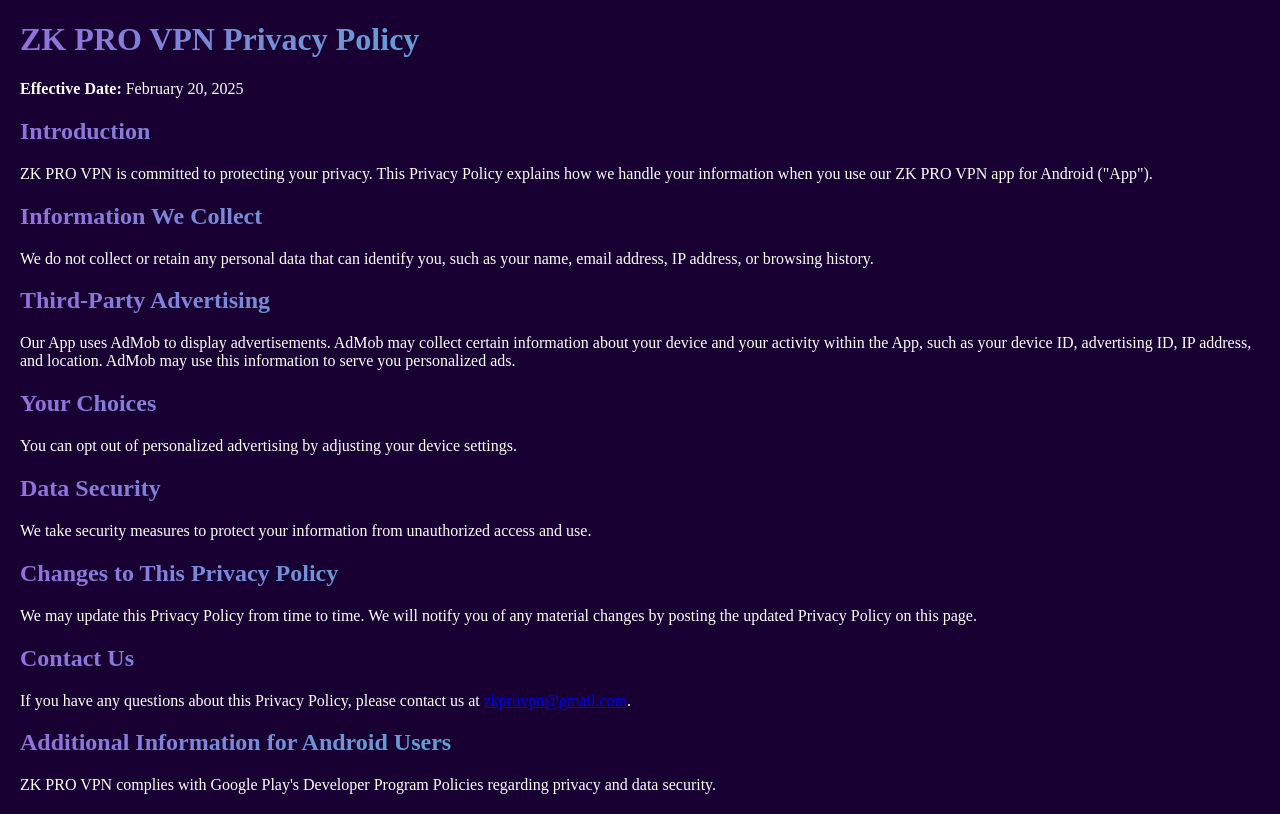
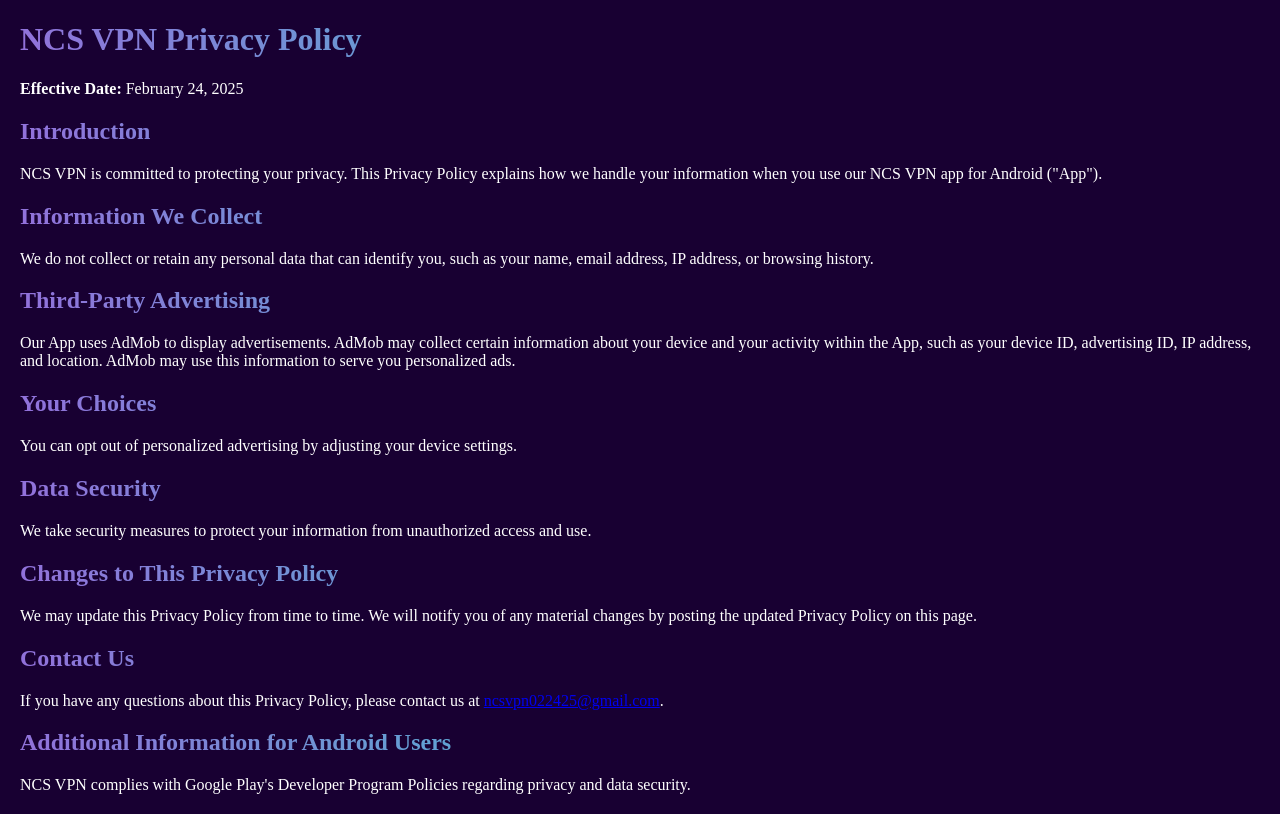
Before and after one commit to NewVPNPro/NCS-VPN-privacy-policy, a plain HTML site: page index.html in a window 1280 px wide. Drawn offline with Linux system fonts and the light colour scheme.

Commit message:
Update index.html

```diff
--- a/index.html
+++ b/index.html
@@ -3,7 +3,7 @@
 <head>
     <meta charset="UTF-8">
     <meta name="viewport" content="width=device-width, initial-scale=1.0">
-    <title>ZK PRO VPN Privacy Policy</title>
+    <title>NCS VPN Privacy Policy</title>
     <style>
         body {
             font-family: Courier New, (monospace);
@@ -25,13 +25,13 @@
 </head>
 <body>
 
-    <h1>ZK PRO VPN Privacy Policy</h1>
+    <h1>NCS VPN Privacy Policy</h1>
 
-    <p><strong>Effective Date:</strong> February 20, 2025</p>
+    <p><strong>Effective Date:</strong> February 24, 2025</p>
 
     <h2>Introduction</h2>
 
-    <p>ZK PRO VPN is committed to protecting your privacy. This Privacy Policy explains how we handle your information when you use our ZK PRO VPN app for Android ("App").</p>
+    <p>NCS VPN is committed to protecting your privacy. This Privacy Policy explains how we handle your information when you use our NCS VPN app for Android ("App").</p>
 
     <h2>Information We Collect</h2>
 
@@ -55,11 +55,11 @@
 
     <h2>Contact Us</h2>
 
-    <p>If you have any questions about this Privacy Policy, please contact us at <a href="mailto:zkprovpn@gmail.com">zkprovpn@gmail.com</a>.</p>
+    <p>If you have any questions about this Privacy Policy, please contact us at <a href="mailto:ncsvpn022425@gmail.com">ncsvpn022425@gmail.com</a>.</p>
 
     <h2>Additional Information for Android Users</h2>
 
-    <p>ZK PRO VPN complies with Google Play's Developer Program Policies regarding privacy and data security.</p>
+    <p>NCS VPN complies with Google Play's Developer Program Policies regarding privacy and data security.</p>
 
 </body>
 </html>
```
